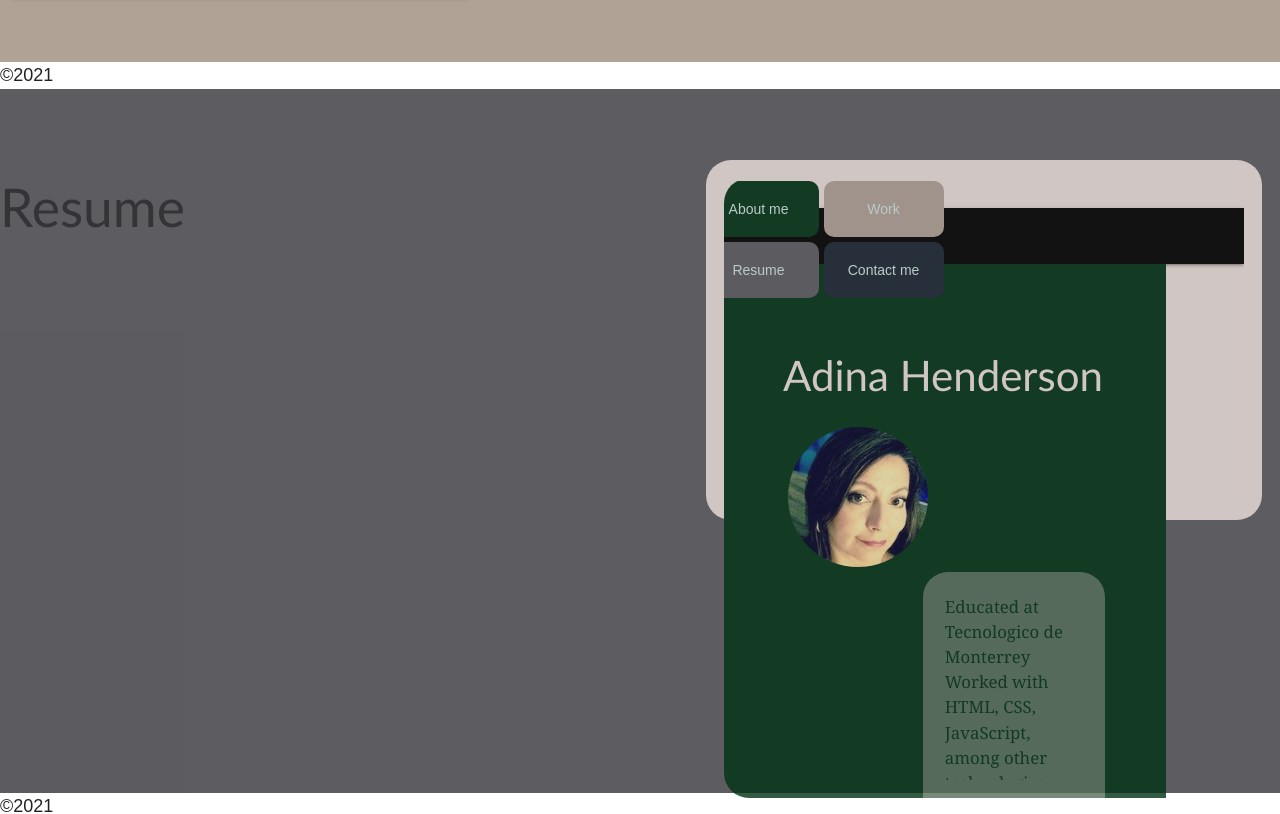
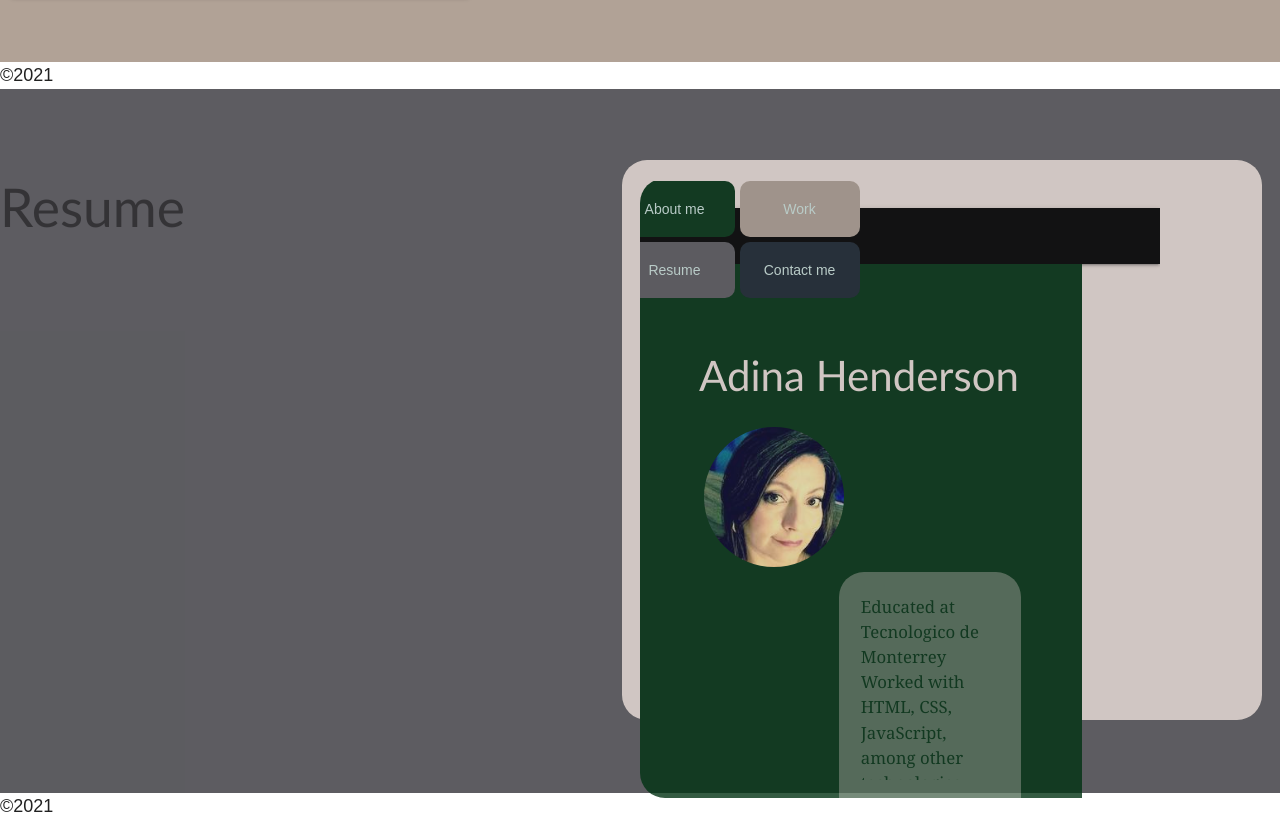
Before and after one commit to adina-hc/portfolio, a React (Create React App) app: page / in a window 1280 px wide. Shown: the part 2718-3532 px from the top of the page. Built offline with nearby package versions, Linux system fonts and the light colour scheme.

Commit message:
replaced pdf document and adjusted layout

```diff
--- a/src/components/Resume/index.js
+++ b/src/components/Resume/index.js
@@ -1,22 +1,31 @@
 // Import resources
 import React from 'react'
 import resumeDoc from '../../images/AH-Resume.pdf'
-import Footer from '../Footer/index';
+import Footer from '../Footer';
+
 
 const Resume = () => {
     return (
-        <div>
-            <section id="resume"  class="resume">
-            <div class="subtitle-resume subtitles">
-                <h2>Resume</h2>
-            </div>
-            <article class="article-content">
-                <iframe title="Display Resume" type="application/pdf" src={resumeDoc} style={{height: 620}} frameborder="0"></iframe>
+      <div>
+        <section id="resume" className="resume">
+          <div className="subtitle-resume subtitles">
+            <h2>Resume</h2>
+          </div>
+          <div className="article-content">
+            <article className="article-content-resume">
+              <iframe
+                title="Display Resume"
+                type="application/pdf"
+                src={resumeDoc}
+                style={{ height: 620 }}
+                frameBorder="0"
+              ></iframe>
             </article>
+          </div>
         </section>
         <Footer />
-        </div>
-    )
+      </div>
+    );
 }
 
 export default Resume;
```
